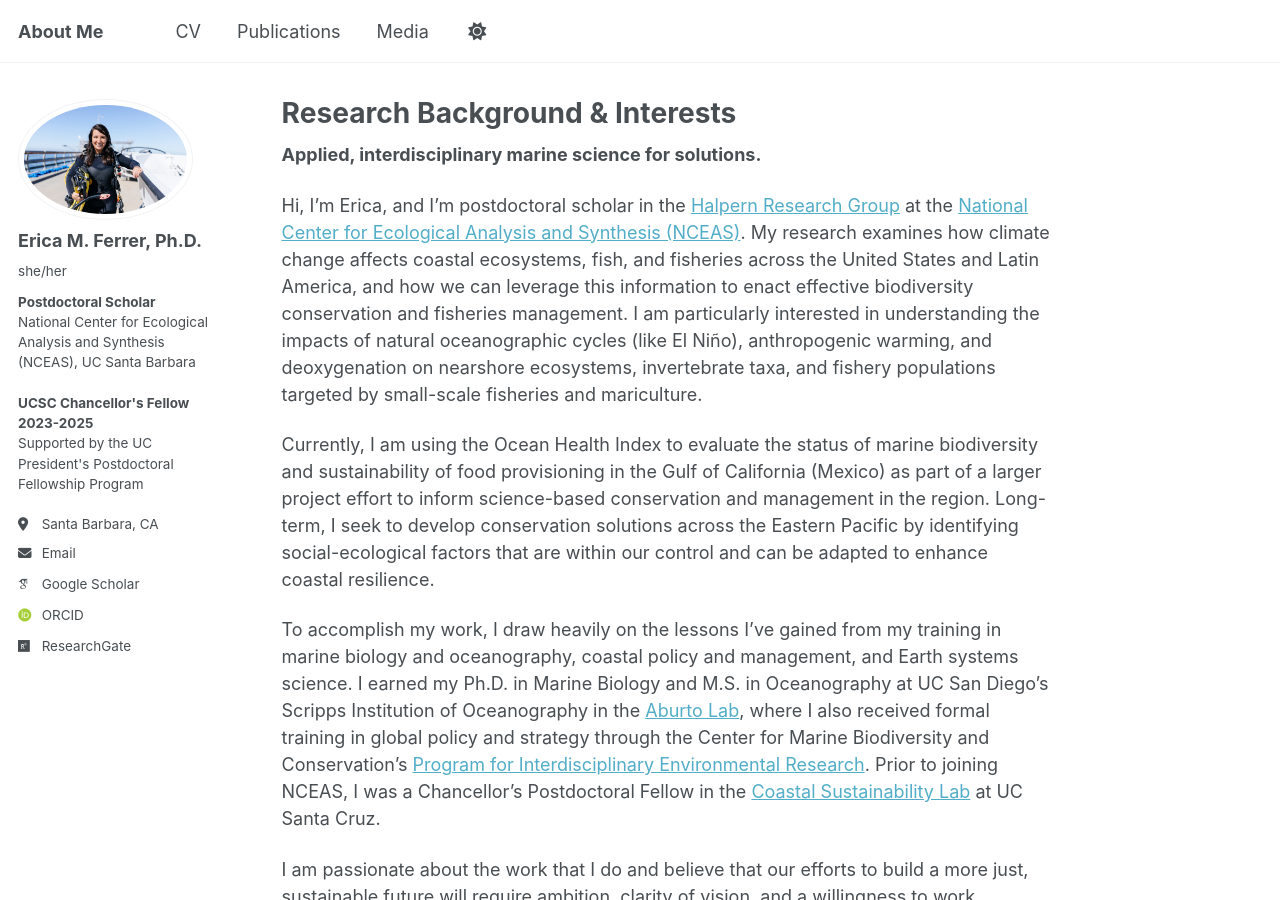
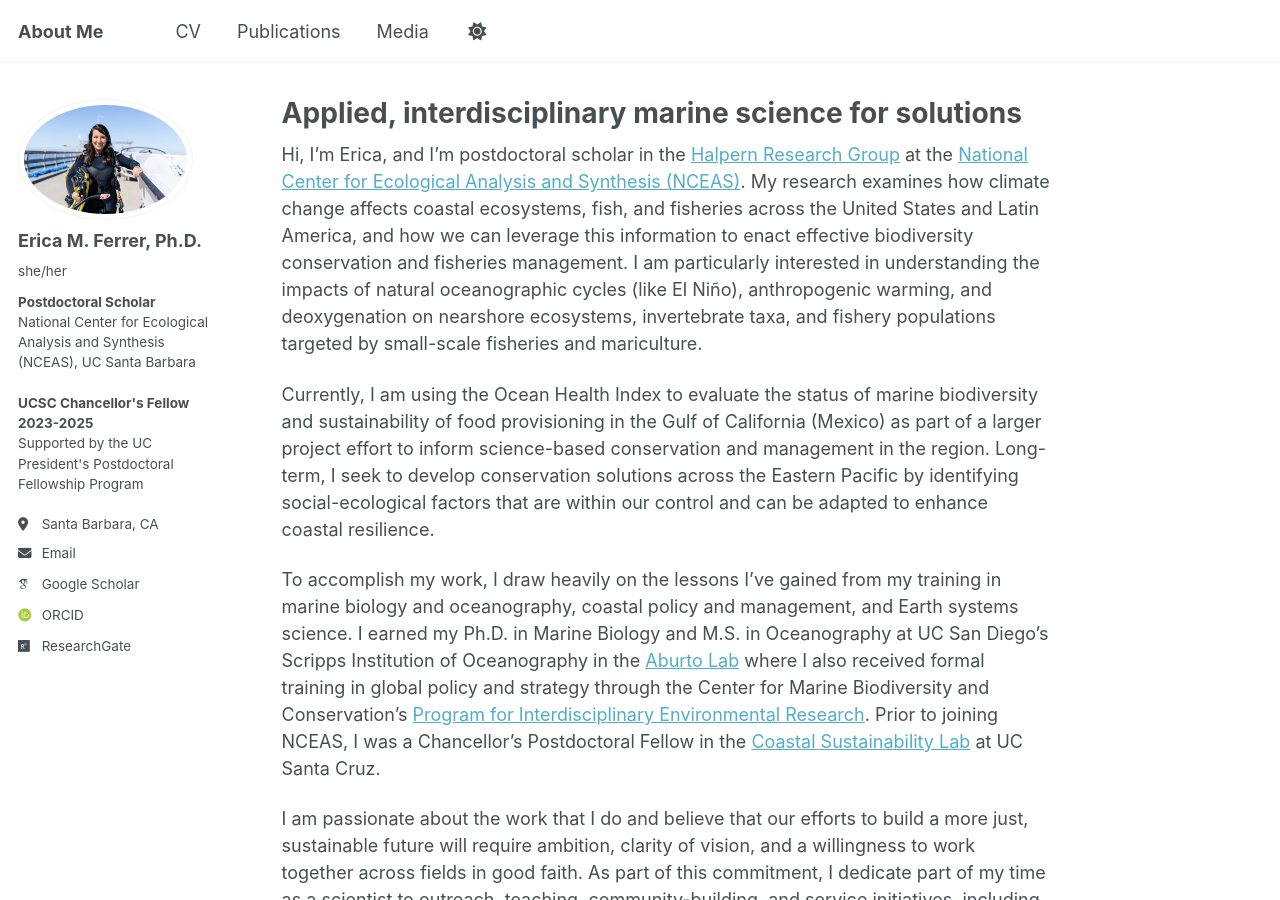
Before and after one commit to emferrer/emferrer.github.io, a Jekyll site: the page built from _pages/about.md, in a window 1280 px wide and 900 px high. Built offline with Jekyll 4.4.1, drawn with Linux system fonts in a browser that asks for light colours; some web fonts are replaced; a script that is not in the unit is left out.

Commit message:
Update about.md

```diff
--- a/_pages/about.md
+++ b/_pages/about.md
@@ -1,19 +1,17 @@
 ---
 permalink: /
-title: "Research Background & Interests"
+title: "Applied, interdisciplinary marine science for solutions"
 author_profile: true
 redirect_from:
   - /about/
   - /about.html
 ---
 
-**Applied, interdisciplinary marine science for solutions.**
-
 Hi, I'm Erica, and I'm postdoctoral scholar in the [Halpern Research Group](http://www.benhalpernresearch.org/research) at the [National Center for Ecological Analysis and Synthesis (NCEAS)](https://www.nceas.ucsb.edu/). My research examines how climate change affects coastal ecosystems, fish, and fisheries across the United States and Latin America, and how we can leverage this information to enact effective biodiversity conservation and fisheries management. I am particularly interested in understanding the impacts of natural oceanographic cycles (like El Niño), anthropogenic warming, and deoxygenation on nearshore ecosystems, invertebrate taxa, and fishery populations targeted by small-scale fisheries and mariculture.
 
 Currently, I am using the Ocean Health Index to evaluate the status of marine biodiversity and sustainability of food provisioning in the Gulf of California (Mexico) as part of a larger project effort to inform science-based conservation and management in the region. Long-term, I seek to develop conservation solutions across the Eastern Pacific by identifying social-ecological factors that are within our control and can be adapted to enhance coastal resilience.
 
-To accomplish my work, I draw heavily on the lessons I've gained from my training in marine biology and oceanography, coastal policy and management, and Earth systems science. I earned my Ph.D. in Marine Biology and M.S. in Oceanography at UC San Diego's Scripps Institution of Oceanography in the [Aburto Lab](https://www.aburtolab.org/), where I also received formal training in global policy and strategy through the Center for Marine Biodiversity and Conservation's [Program for Interdisciplinary Environmental Research](https://cmbc.ucsd.edu/program-for-interdisciplinary-environmental-research-pier-phd-specialization/). Prior to joining NCEAS, I was a Chancellor's Postdoctoral Fellow in the [Coastal Sustainability Lab](https://kristy-kroeker.squarespace.com/) at UC Santa Cruz.
+To accomplish my work, I draw heavily on the lessons I've gained from my training in marine biology and oceanography, coastal policy and management, and Earth systems science. I earned my Ph.D. in Marine Biology and M.S. in Oceanography at UC San Diego's Scripps Institution of Oceanography in the [Aburto Lab](https://www.aburtolab.org/) where I also received formal training in global policy and strategy through the Center for Marine Biodiversity and Conservation's [Program for Interdisciplinary Environmental Research](https://cmbc.ucsd.edu/program-for-interdisciplinary-environmental-research-pier-phd-specialization/). Prior to joining NCEAS, I was a Chancellor's Postdoctoral Fellow in the [Coastal Sustainability Lab](https://kristy-kroeker.squarespace.com/) at UC Santa Cruz.
 
 I am passionate about the work that I do and believe that our efforts to build a more just, sustainable future will require ambition, clarity of vision, and a willingness to work together across fields in good faith. As part of this commitment, I dedicate part of my time as a scientist to outreach, teaching, community-building, and service initiatives, including co-founding the [Scripps SCUBA DIVERsity Program](https://scripps.ucsd.edu/community/collective-impact/scripps-scuba-diversity-program) and [UCSC's ACCESS Diving Program](https://sites.google.com/ucsc.edu/accessdiving/home?pli=1).
 
```
